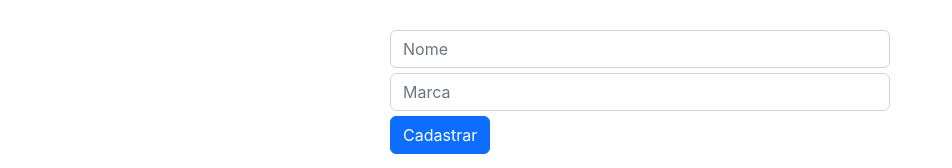
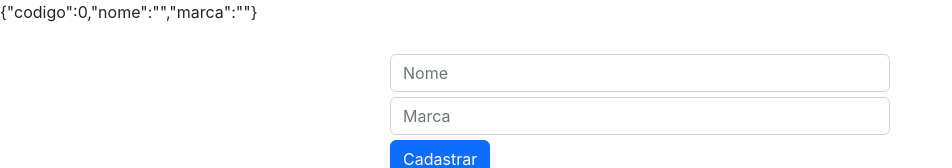
Before and after one commit to FFS4ant0s/Tabela_front, a React (Create React App) app: page / in a window 1280 px wide. Shown: the top 168 px of the page, without its empty margins (0-952 px from the left). Built offline with nearby package versions, Linux system fonts and the light colour scheme; no server answers.

Commit message:
Product UseState

```diff
--- a/src/App.js
+++ b/src/App.js
@@ -15,6 +15,7 @@ function App() {
   // UseState
   const [btnCadastrar, setBtnCadastrar] = useState(true);
   const [produtos, setProdutos] = useState([]);
+  const [objProduto, setObjProduto] = useState(produto);
 
   // Useffect
   useEffect(() => {
@@ -26,6 +27,7 @@ function App() {
   // Retorno
   return (
     <div>
+      <p>{JSON.stringify(objProduto)}</p>
       <Formulario botao={btnCadastrar} />
       <Tabela vetor={produtos} />
     </div>
```
